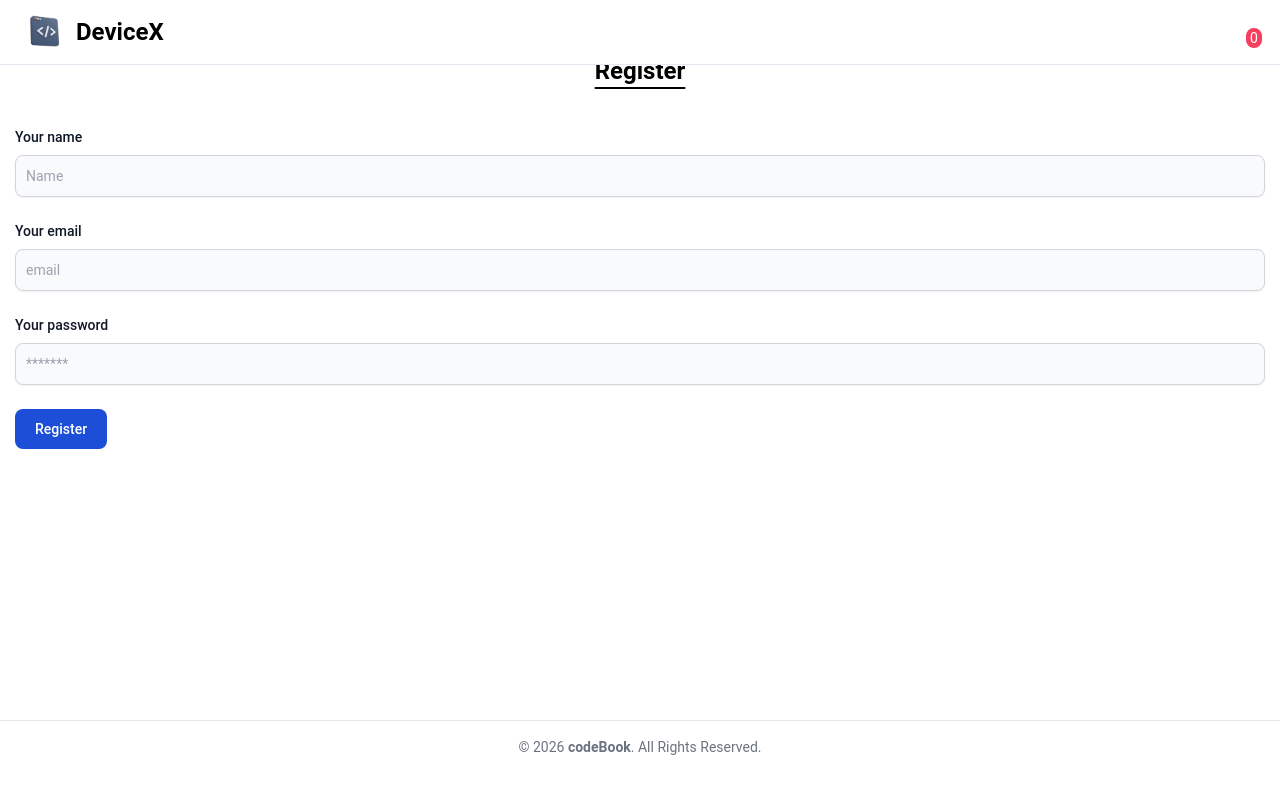
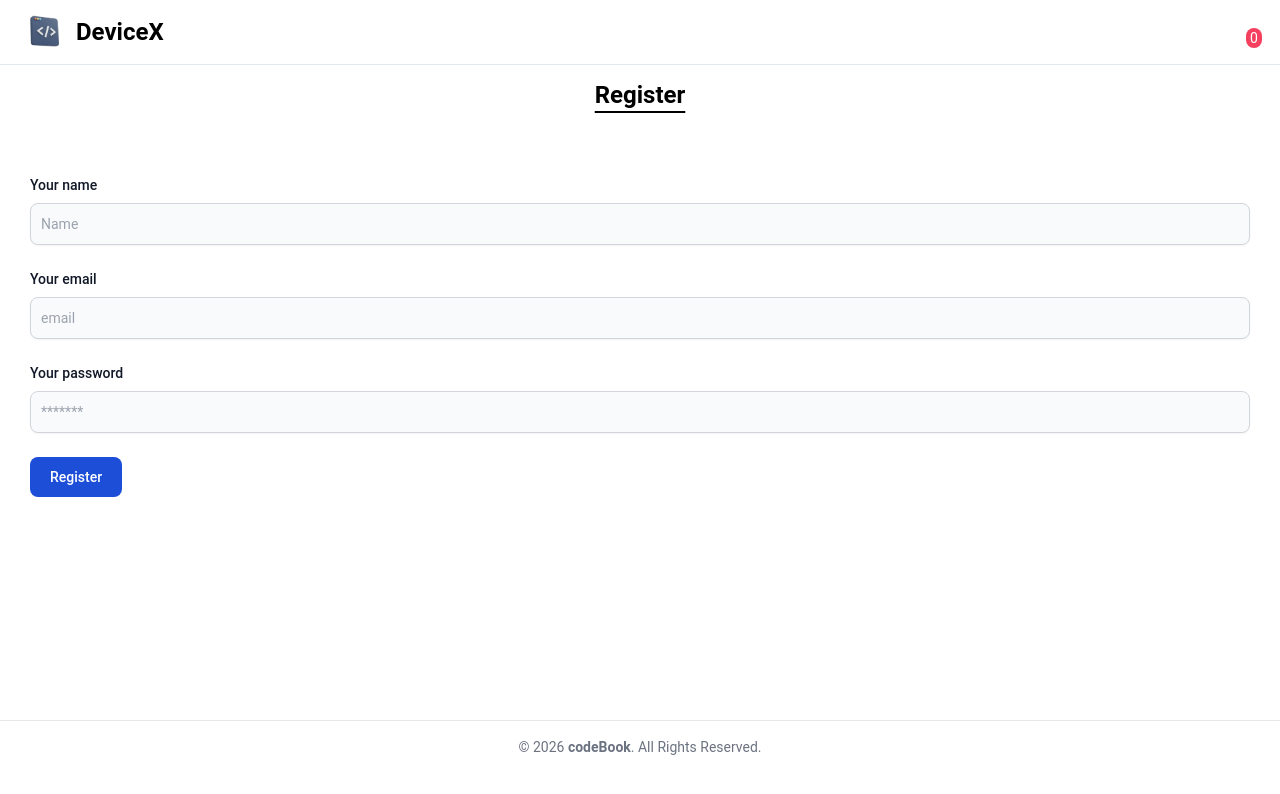
Before and after one commit to jaswanthj758/DeviceX, a React (Create React App) app: page /register in a window 1280 px wide. Shown: the top 794 px of the page. Built offline with nearby package versions, Linux system fonts and the light colour scheme.

Commit message:
modified the margiin and change the max width from 1300 to 1250px

```diff
--- a/src/index.css
+++ b/src/index.css
@@ -10,7 +10,7 @@
 
 main{
     min-height:90vh;
-    max-width:1400px;
+    max-width:1250px;
     margin:auto;
     padding:15px;
 }
--- a/src/pages/Register.js
+++ b/src/pages/Register.js
@@ -29,7 +29,7 @@ export const Register = () => {
   return (
     <main>
       <section>
-        <p className="text-2xl text-center font-semibold dark:text-slate-100 my-10 underline underline-offset-8">Register</p>
+        <p className="text-2xl text-center font-semibold dark:text-slate-100 my-16 underline underline-offset-8">Register</p>
       </section>
         <form onSubmit={handleRegister}>
         <div className="mb-6">
```
